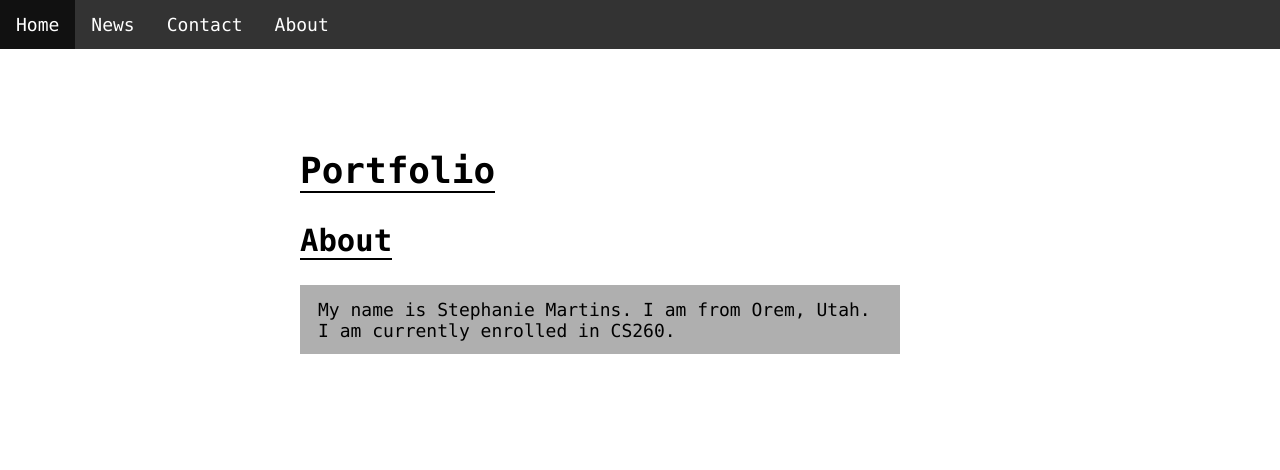
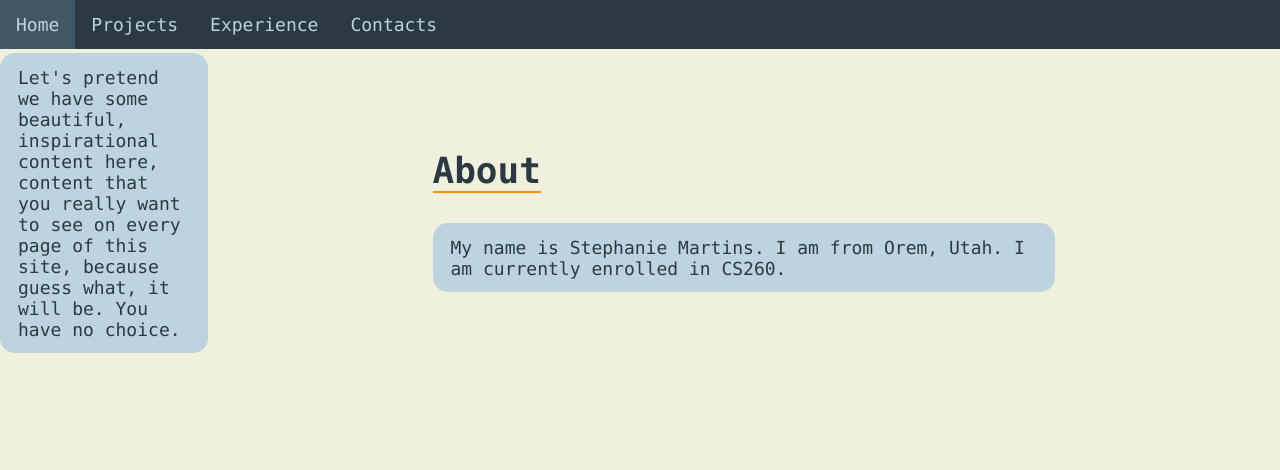
Before and after one commit to smartins1234/cs260-portfolio, a plain HTML site: page index.html in a window 1280 px wide. Drawn offline with Linux system fonts and the light colour scheme.

Commit message:
Final version of this project, I hope.

```diff
--- a/index.html
+++ b/index.html
@@ -5,20 +5,24 @@
 	<link rel="stylesheet" href="portfolio.css">
 </head>
 <body>
+<section>
 	<nav>
 		<ul>
 			<li><a href="index.html">Home</a></li>
-			<li><a href="projects.html">News</a></li>
-			<li><a href="experience.html">Contact</a></li>
-			<li><a href="contact.html">About</a></li>
+			<li><a href="projects.html">Projects</a></li>
+			<li><a href="experience.html">Experience</a></li>
+			<li><a href="contact.html">Contacts</a></li>
 		</ul>
 	</nav>
 
-	<div class="content">
-	<h1>Portfolio</h1>
+	<aside>
+		<p>Let's pretend we have some beautiful, inspirational content here, content that you really want to see on every page of this site, because guess what, it will be. You have no choice.</p>
+	</aside>
 
-	<h2 class="sum">About</h2>
+	<article class="content">
+	<h1>About</h1>
 		<p>My name is Stephanie Martins. I am from Orem, Utah. I am currently enrolled in CS260.</p>
-	</div>
+	</article>
+</section>
 </body>
 </html>
--- a/portfolio.css
+++ b/portfolio.css
@@ -7,31 +7,43 @@
 body {
 	font-family: "Lucida Console", Monaco, monospace;
 	font-size: 18px;
+	background-color: #F0F0DF;
 }
 
 .content {
-	margin: 150px 300px;
+	margin: 150px 225px;
 	width: 600px;
+	color: #2B3A42;
 }
 
 h1 {
-	border-bottom: 2px solid #000000;
+	border-bottom: 2px solid #FF8F00;
+	color: #2B3A42;
 	width: fit-content;
 	font-size: 2em;
 	margin-bottom: 30px;
 }
 
 h2 {
-	border-bottom: 2px solid #000000;
+	border-bottom: 2px solid #2B3A42;
 	width: fit-content;
 	font-size: 1.7em;
 	margin-bottom: 25px;
 }
 
 p {
-	background-color: #afafaf;
+	background-color: #BDD3DE;
 	padding: .75em 1em;
 	margin-bottom: 25px;
+	border-radius: 15px;
+}
+
+a {
+	color: #2B3A42;
+}
+
+a:visited {
+	color: #3F5866;
 }
 
 nav ul {
@@ -39,7 +51,7 @@ nav ul {
 	margin: 0;
 	padding: 0;
 	overflow: hidden;
-	background-color: #333;
+	background-color: #2B3A42;
 	position: fixed;
 	top: 0;
 	width: 100%;
@@ -51,13 +63,30 @@ nav li {
 
 nav li a {
 	display: block;
-	color: white;
+	color: #BDD3DE;
 	text-align: center;
 	padding: 14px 16px;
 	text-decoration: none;
 }
 
-  /* Change the link color to #111 (black) on hover */
 nav li a:hover {
-	background-color: #111;
+	background-color: #3F5866;
 }
+
+nav li a:visited {
+	color: #BDD3DE;
+}
+
+section {
+	display: flex;
+}
+
+aside {
+	flex: 1;
+	margin-top: 53px;
+	color: #2B3A42;
+}
+
+article {
+	flex: 3;
+}
```
Also changed, not shown: contact.html (+18 -3 lines), experience.html (+18 -3 lines), projects.html (+18 -3 lines).
